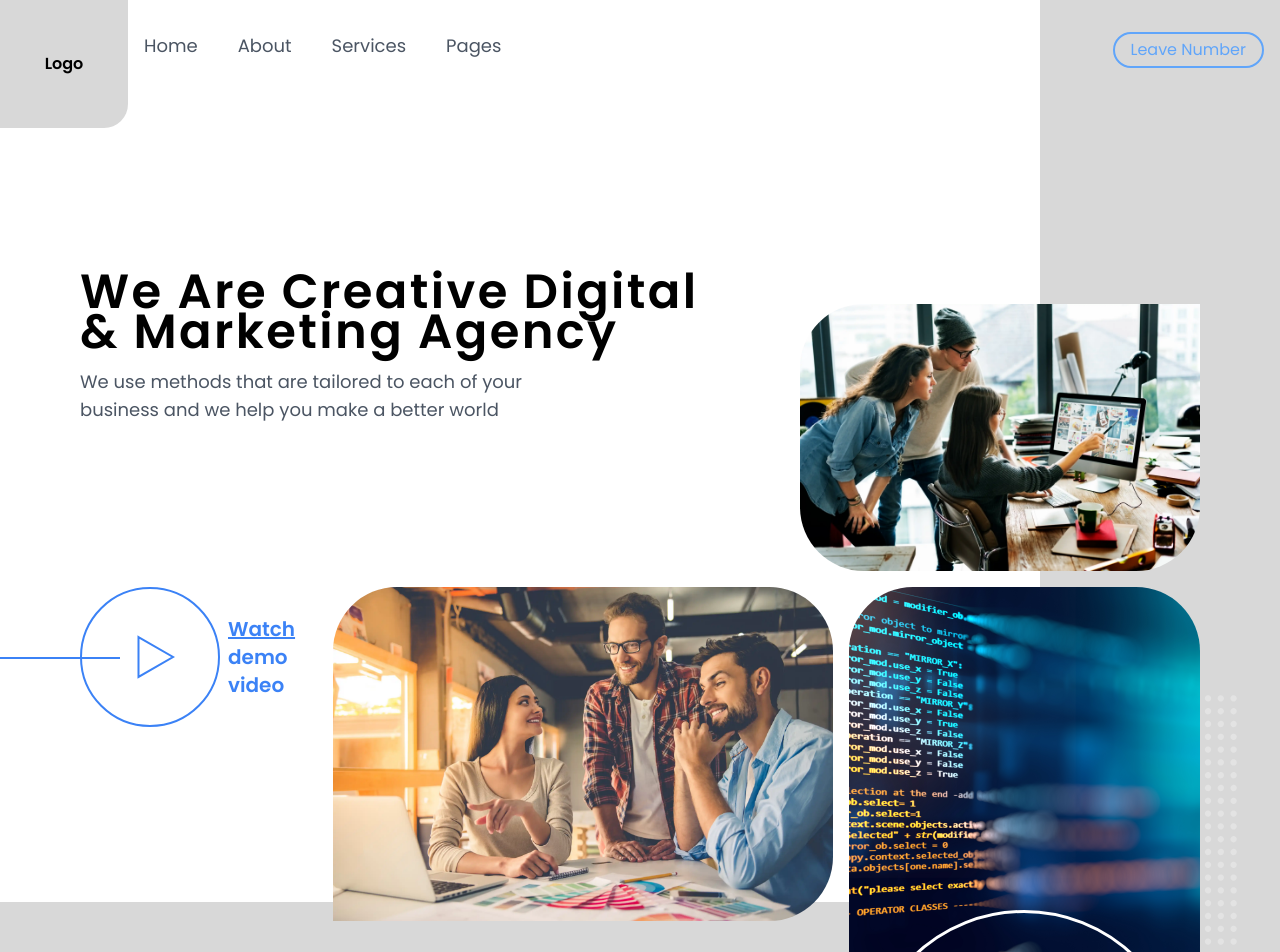
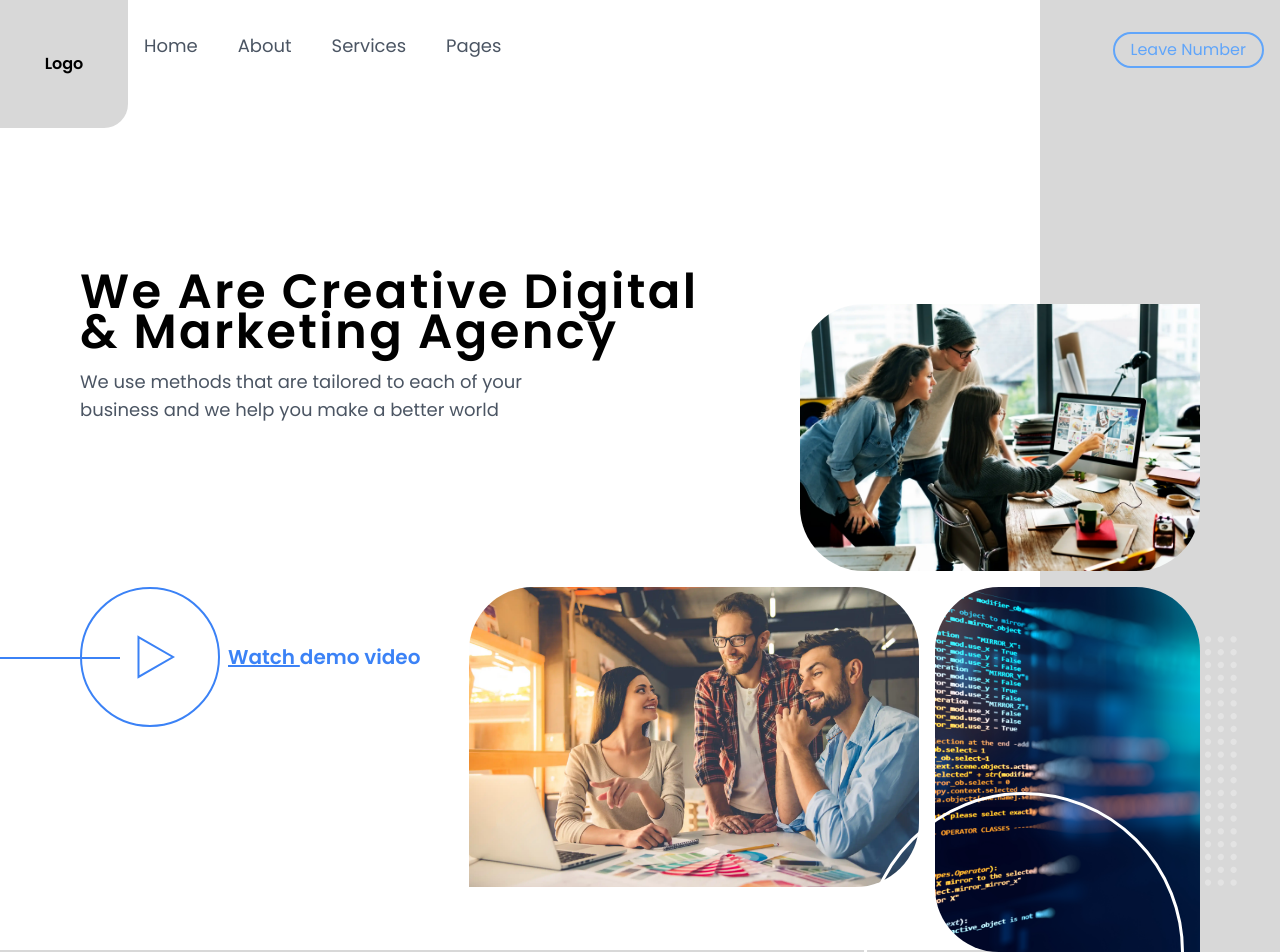
Before and after one commit to kmk00/landing-page, a React (Vite) app: page / in a window 1280 px wide. Shown: the top 952 px of the page. Built offline with nearby package versions, Linux system fonts and the light colour scheme.

Commit message:
Change decoration

```diff
--- a/src/components/Hero.jsx
+++ b/src/components/Hero.jsx
@@ -10,7 +10,7 @@ function Hero() {
 
   return (
     <section className="pt-24 relative max-w-[1540px] bg-white md:bg-transparent w-full px-4 md:px-20 md:pb-8">
-      <span className="absolute h-[1050px] sm:h-[950px]  md:w-[200rem] md:block hidden bg-white translate-y-[-20rem]  md:translate-x-[-160rem] xl:translate-x-[-140rem] rounded-br-3xl z-[-99]"></span>
+      <span className="absolute sm:h-[950px] md:w-[200rem] md:block hidden bg-white translate-y-[-17rem]  md:translate-x-[-160rem] xl:translate-x-[-140rem] rounded-br-3xl z-[-99]"></span>
       <div className="flex flex-col relative md:flex-row md:justify-between items-center gap-8">
         <div className="md:mr-12 text-left self-start w-full md:w-3/4">
           <h1 className="text-2xl md:text-4xl xl:text-[48px] tracking-wider font-bold">
@@ -59,12 +59,12 @@ function Hero() {
         </a>
         <div className="flex-col flex md:items-start items-center gap-4 lg:flex-row">
           <img
-            className=" max-w-[500px] hidden xl:block  rounded-[4rem] md:rounded-bl-none"
+            className=" max-w-[450px] hidden xl:block  rounded-[4rem] md:rounded-bl-none"
             src={img2}
             alt="decoration image"
           ></img>
           <img
-            className=" xl:max-w-[400px] max-w-[300px] hidden md:block rounded-[4rem] md:rounded-br-none "
+            className=" xl:max-w-[265px] max-w-[300px] hidden md:block rounded-[4rem] md:rounded-br-none "
             src={img3}
             alt="decoration image"
           ></img>
```
